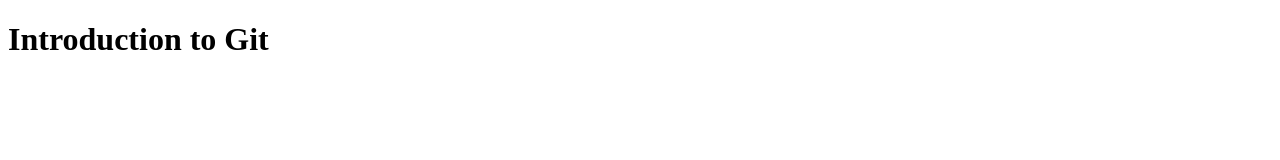
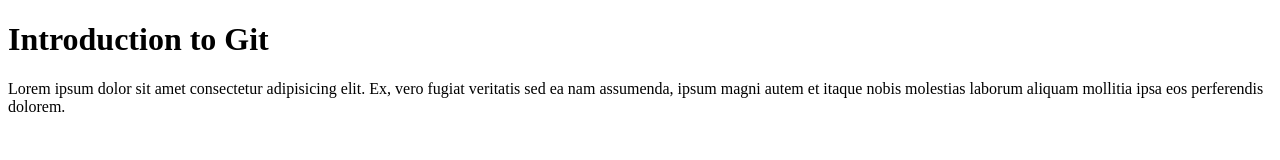
Before and after one commit to joshuaombasa/playground, a plain HTML site: page index.html in a window 1280 px wide. Drawn offline with Linux system fonts and the light colour scheme.

Commit message:
added a paragraph

```diff
--- a/index.html
+++ b/index.html
@@ -8,5 +8,6 @@
 </head>
 <body>
 <h1>Introduction to Git</h1>
+<p>Lorem ipsum dolor sit amet consectetur adipisicing elit. Ex, vero fugiat veritatis sed ea nam assumenda, ipsum magni autem et itaque nobis molestias laborum aliquam mollitia ipsa eos perferendis dolorem.</p>
 </body>
 </html>
```
